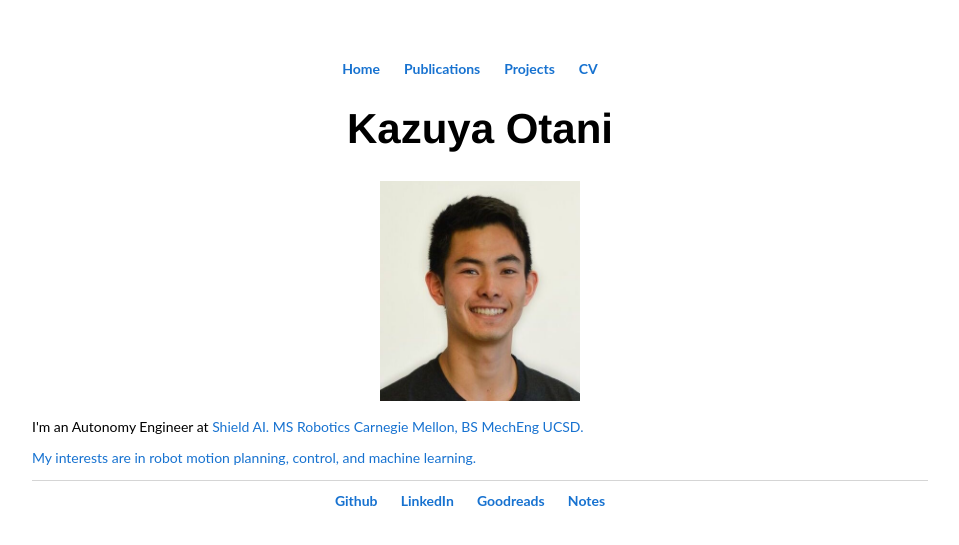
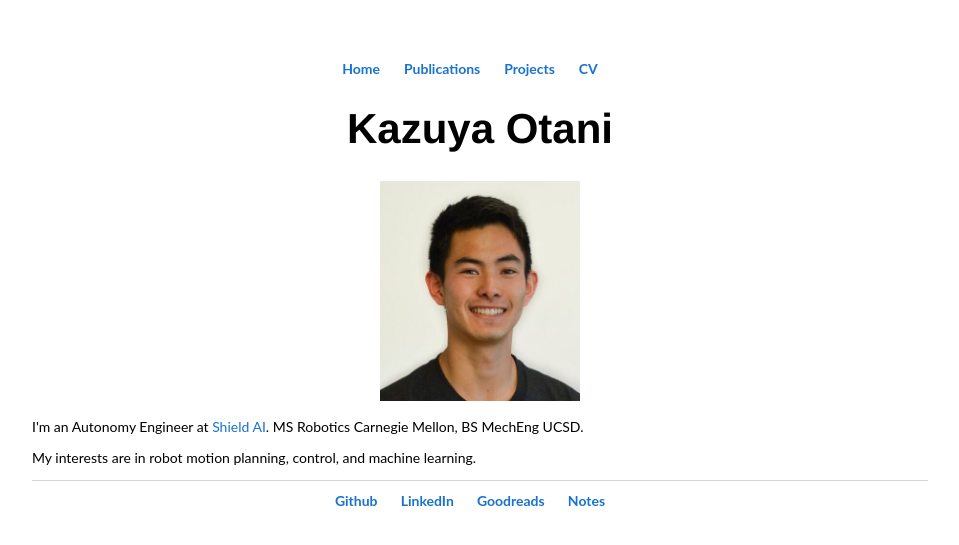
Before and after one commit to kazuotani14/kazuotani14.github.io, a Jekyll site: the page built from index.html, in a window 1280 px wide. Shown: the top 545 px of the page, without its empty margins (160-1119 px from the left). Built offline with Jekyll 4.4.1, drawn with Linux system fonts in a browser that asks for light colours; part of the change alters nothing that is shown.

```diff
--- a/index.html
+++ b/index.html
@@ -10,7 +10,7 @@ title: Kazuya Otani
 
   <p>
 
-  I'm an Autonomy Engineer at <a href="https://www.shield.ai/">Shield AI</>. MS Robotics Carnegie Mellon, BS MechEng UCSD.
+  I'm an Autonomy Engineer at <a href="https://www.shield.ai/">Shield AI</a>. MS Robotics Carnegie Mellon, BS MechEng UCSD.
   <!-- Previously, I worked at Inria, [Shield AI](), Warehouse Innovations, and Microsoft. -->
 
   <p>
```
